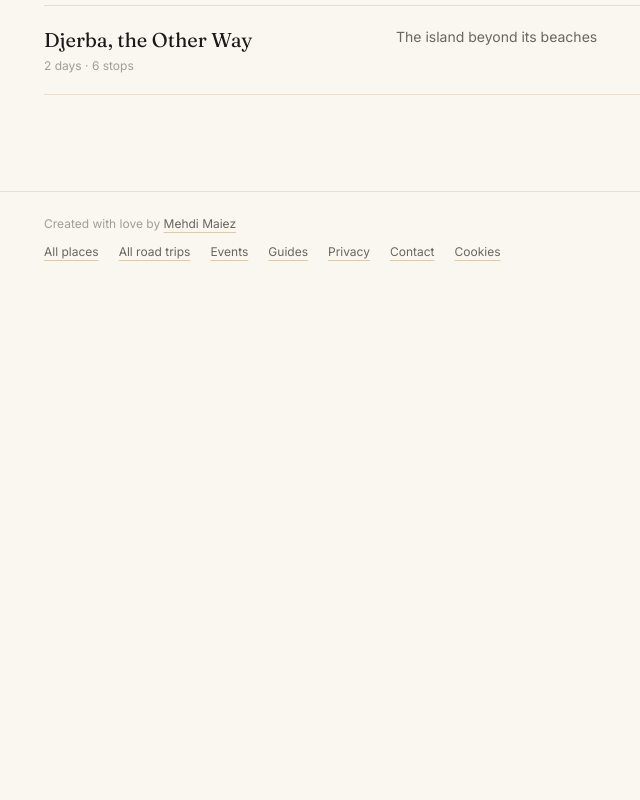
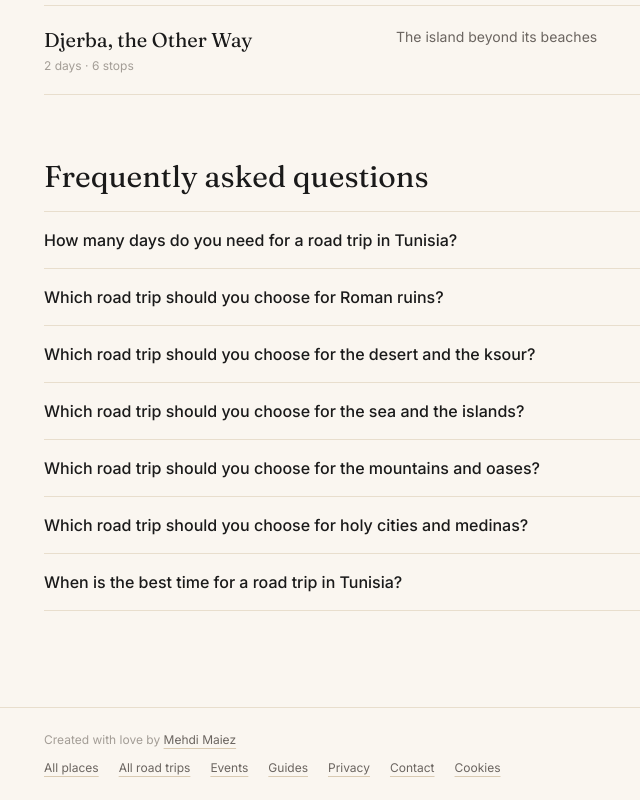
Before and after one commit to maiezmehdi/Tunisia-Go, a Next.js app: page /en/road-trips in a window 1280 px wide. Shown: the part 1109-1909 px from the top of the page, without its empty margins (108-748 px from the left). Before the commit the page ends 1393 px from the top, so only its background shows below. Built offline with nearby package versions, Linux system fonts and the light colour scheme; no server answers.

Commit message:
FAQ road trips avec balisage FAQPage, générée depuis les itinéraires (#115)
Claude-Session: https://claude.ai/code/session_01Nc7Da4vZUJ2VjoQyxLgHxH

Co-authored-by: Claude <noreply@anthropic.com>

```diff
--- a/app/[lang]/road-trips/page.tsx
+++ b/app/[lang]/road-trips/page.tsx
@@ -8,6 +8,8 @@ import SoundToggle from '@/components/SoundToggle';
 import { isLocale, type Locale } from '@/lib/i18n/config';
 import { getCatalog } from '@/lib/i18n/catalog';
 import { pageMetadata, SITE_URL, localePath } from '@/lib/seo';
+import { faqData } from '@/lib/structuredData';
+import { tripFaq } from '@/lib/tripFaq';
 import { sectionBreadcrumb } from '@/lib/structuredData';
 
 type Params = { params: Promise<{ lang: string }> };
@@ -24,6 +26,7 @@ const COPY = {
     days: (n: number) => `${n} jours`,
     stops: (n: number) => `${n} étapes`,
     openMap: 'Ouvrir la carte',
+    faq: 'Questions fréquentes',
   },
   en: {
     brandTag: 'Road trips',
@@ -36,6 +39,7 @@ const COPY = {
     days: (n: number) => `${n} days`,
     stops: (n: number) => `${n} stops`,
     openMap: 'Open the map',
+    faq: 'Frequently asked questions',
   },
 } as const;
 
@@ -52,6 +56,7 @@ export default async function RoadTripsIndex({ params }: Params) {
   const c = COPY[locale];
   const { itineraries } = getCatalog(locale);
 
+  const faq = tripFaq(itineraries, locale);
   const list = {
     '@context': 'https://schema.org',
     '@type': 'ItemList',
@@ -69,6 +74,7 @@ export default async function RoadTripsIndex({ params }: Params) {
     <main className="min-h-dvh bg-cream text-charcoal">
       <JsonLd data={sectionBreadcrumb('Road trips', '/road-trips', locale)} />
       <JsonLd data={list} />
+      <JsonLd data={faqData(faq)} />
       <header className="border-b border-sand-200">
         <div className="mx-auto flex max-w-5xl items-center justify-between px-4 py-4 sm:px-6">
           <BrandLogo tag={c.brandTag} size={40} compact />
@@ -109,6 +115,18 @@ export default async function RoadTripsIndex({ params }: Params) {
             </li>
           ))}
         </ul>
+
+        <section className="mt-16">
+          <h2 className="font-serif text-3xl">{c.faq}</h2>
+          <div className="mt-4 divide-y divide-sand-200 border-y border-sand-200">
+            {faq.map((item) => (
+              <details key={item.q} className="group py-4">
+                <summary className="cursor-pointer list-none font-medium text-charcoal">{item.q}</summary>
+                <p className="mt-2 max-w-3xl text-[15px] leading-relaxed text-charcoal-500">{item.a}</p>
+              </details>
+            ))}
+          </div>
+        </section>
       </div>
       <div className="border-t border-sand-200">
         <MadeBy className="mx-auto max-w-5xl px-4 py-6 sm:px-6" />
--- a/lib/structuredData.ts
+++ b/lib/structuredData.ts
@@ -201,3 +201,16 @@ export function regionPageData(region: string, places: Place[], lang: Locale) {
     },
   ];
 }
+
+/** FAQPage markup for a list of questions and answers. */
+export function faqData(items: { q: string; a: string }[]) {
+  return {
+    '@context': 'https://schema.org',
+    '@type': 'FAQPage',
+    mainEntity: items.map((i) => ({
+      '@type': 'Question',
+      name: i.q,
+      acceptedAnswer: { '@type': 'Answer', text: i.a },
+    })),
+  };
+}
--- /dev/null
+++ b/lib/tripFaq.ts
@@ -0,0 +1,92 @@
+import { tripBestMonthsLabel } from '@/data/seasons';
+import type { Itinerary } from '@/data/types';
+import type { Locale } from '@/lib/i18n/config';
+
+export interface FaqItem {
+  q: string;
+  /** Plain text, used on the page and in the structured data. */
+  a: string;
+}
+
+/** Road trips that fit each kind of trip, by itinerary id. */
+const THEMES: { id: string; fr: string; en: string; trips: string[] }[] = [
+  {
+    id: 'roman',
+    fr: 'les ruines romaines',
+    en: 'Roman ruins',
+    trips: ['roman-heritage', 'high-tell'],
+  },
+  {
+    id: 'desert',
+    fr: 'le désert et les ksour',
+    en: 'the desert and the ksour',
+    trips: ['star-wars', 'ksour-route', 'deep-south-4x4'],
+  },
+  {
+    id: 'coast',
+    fr: 'la mer et les îles',
+    en: 'the sea and the islands',
+    trips: ['cap-bon', 'djerba-slow'],
+  },
+  {
+    id: 'mountain',
+    fr: 'la montagne et les oasis',
+    en: 'the mountains and oases',
+    trips: ['mountain-oases', 'wild-north'],
+  },
+  {
+    id: 'cities',
+    fr: 'les villes saintes et les médinas',
+    en: 'holy cities and medinas',
+    trips: ['sacred-medinas'],
+  },
+];
+
+/** Questions about road trips in Tunisia, answered only from the itineraries on the site. */
+export function tripFaq(trips: Itinerary[], locale: Locale): FaqItem[] {
+  const fr = locale === 'fr';
+  const byId = new Map(trips.map((t) => [t.id, t]));
+  const days = trips.map((t) => t.days);
+  const min = Math.min(...days);
+  const max = Math.max(...days);
+  const label = (t: Itinerary) => `${t.name} (${t.days} ${fr ? 'jours' : 'days'})`;
+
+  const items: FaqItem[] = [
+    {
+      q: fr
+        ? 'Combien de jours faut-il pour un road trip en Tunisie ?'
+        : 'How many days do you need for a road trip in Tunisia?',
+      a: fr
+        ? `Les ${trips.length} road trips de Tunisia Go durent de ${min} à ${max} jours : ${trips.map(label).join(', ')}. Chaque itinéraire détaille ses étapes et peut s’allonger si vous voulez prendre votre temps.`
+        : `The ${trips.length} Tunisia Go road trips last from ${min} to ${max} days: ${trips.map(label).join(', ')}. Each route lists its stops and can be stretched if you want to take your time.`,
+    },
+  ];
+
+  for (const theme of THEMES) {
+    const picks = theme.trips.map((id) => byId.get(id)).filter((t): t is Itinerary => !!t);
+    if (picks.length === 0) continue;
+    items.push({
+      q: fr
+        ? `Quel road trip choisir pour ${theme[locale]} ?`
+        : `Which road trip should you choose for ${theme[locale]}?`,
+      a: fr
+        ? `Pour ${theme.fr}, voyez : ${picks.map(label).join(', ')}.`
+        : `For ${theme.en}, look at: ${picks.map(label).join(', ')}.`,
+    });
+  }
+
+  const seasons = trips
+    .map((t) => ({ t, months: tripBestMonthsLabel(t.stops, locale) }))
+    .filter((x): x is { t: Itinerary; months: string } => !!x.months);
+  if (seasons.length > 0) {
+    items.push({
+      q: fr
+        ? 'Quelle est la meilleure période pour un road trip en Tunisie ?'
+        : 'When is the best time for a road trip in Tunisia?',
+      a: fr
+        ? `Cela dépend de l’itinéraire. Mois conseillés pour chaque road trip : ${seasons.map((s) => `${s.t.name} (${s.months})`).join(' ; ')}.`
+        : `It depends on the route. Recommended months for each road trip: ${seasons.map((s) => `${s.t.name} (${s.months})`).join('; ')}.`,
+    });
+  }
+  return items;
+}
```
